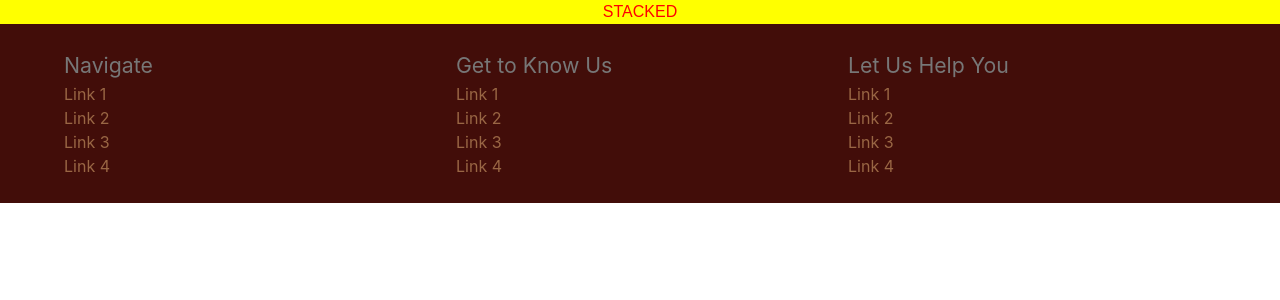
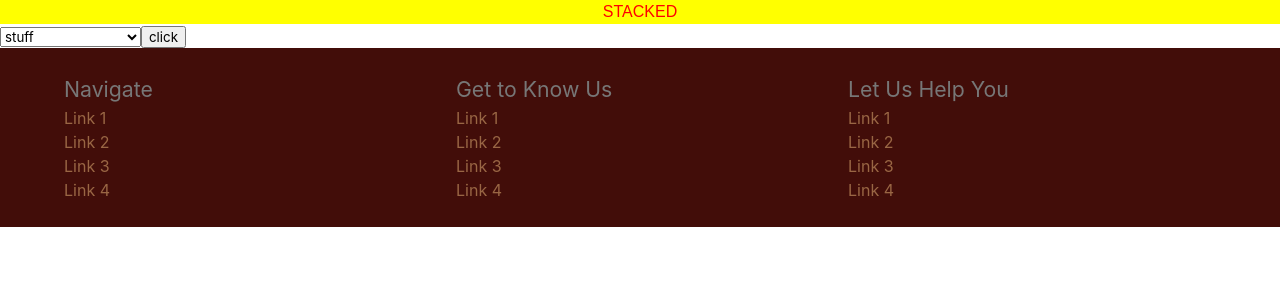
Before and after one commit to JGrippo/StackedApp, an Angular app in the folder StackedAngular/: page / in a window 1280 px wide. Shown: the top 300 px of the page. Built offline with nearby package versions, Linux system fonts and the light colour scheme.

Commit message:
main body

```diff
--- a/StackedAngular/src/app/app.component.ts
+++ b/StackedAngular/src/app/app.component.ts
@@ -8,8 +8,8 @@ import { HeaderComponent } from './components/header/header.component';
   <!-- header  -->
   <app-header></app-header>
 
-  <!-- routes will be rendered here
-  <router-outlet></router-outlet>-->
+  <!-- routes will be rendered here -->
+  <app-stack></app-stack>
 
   <!-- footer -->
   <app-footer></app-footer>
--- a/StackedAngular/src/app/components/stack/stack.component.html
+++ b/StackedAngular/src/app/components/stack/stack.component.html
@@ -1,3 +1,9 @@
 <p>
-  stack works!
+  <select>
+    <option disabled>Drop down of stuff</option>
+    <option value="stuff">stuff</option>
+    <option value="stuff">stuff</option>
+    <option value="stuff">stuff</option>
+  </select>
+  <button (click)="clicked()">{{message}}</button>
 </p>
--- a/StackedAngular/src/app/components/stack/stack.component.ts
+++ b/StackedAngular/src/app/components/stack/stack.component.ts
@@ -6,10 +6,14 @@ import { Component, OnInit } from '@angular/core';
   styleUrls: ['./stack.component.css']
 })
 export class StackComponent implements OnInit {
-
+  message = 'click';
   constructor() { }
 
   ngOnInit() {
   }
 
+  clicked() {
+    this.message = 'stop';
+  }
+
 }
```
